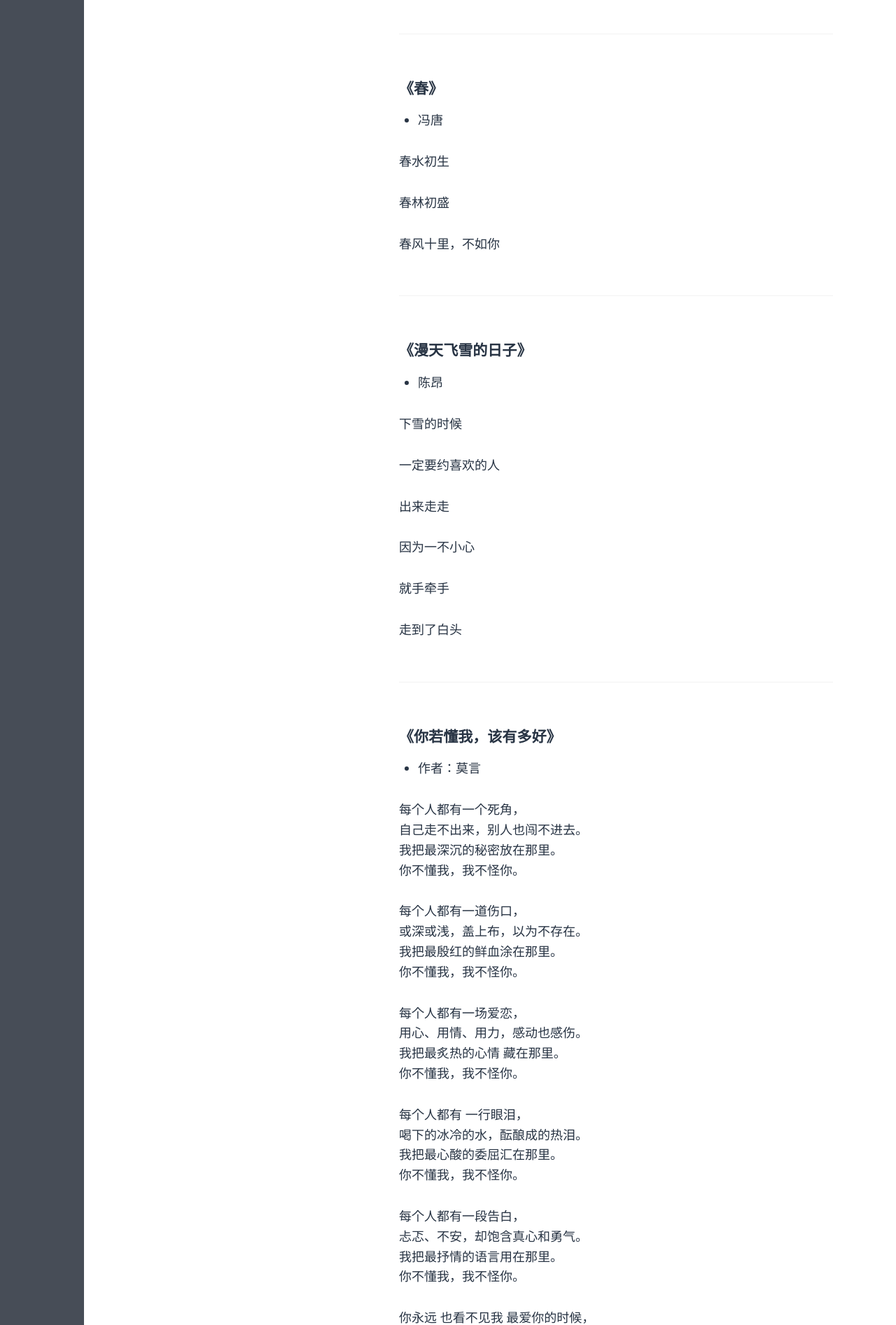
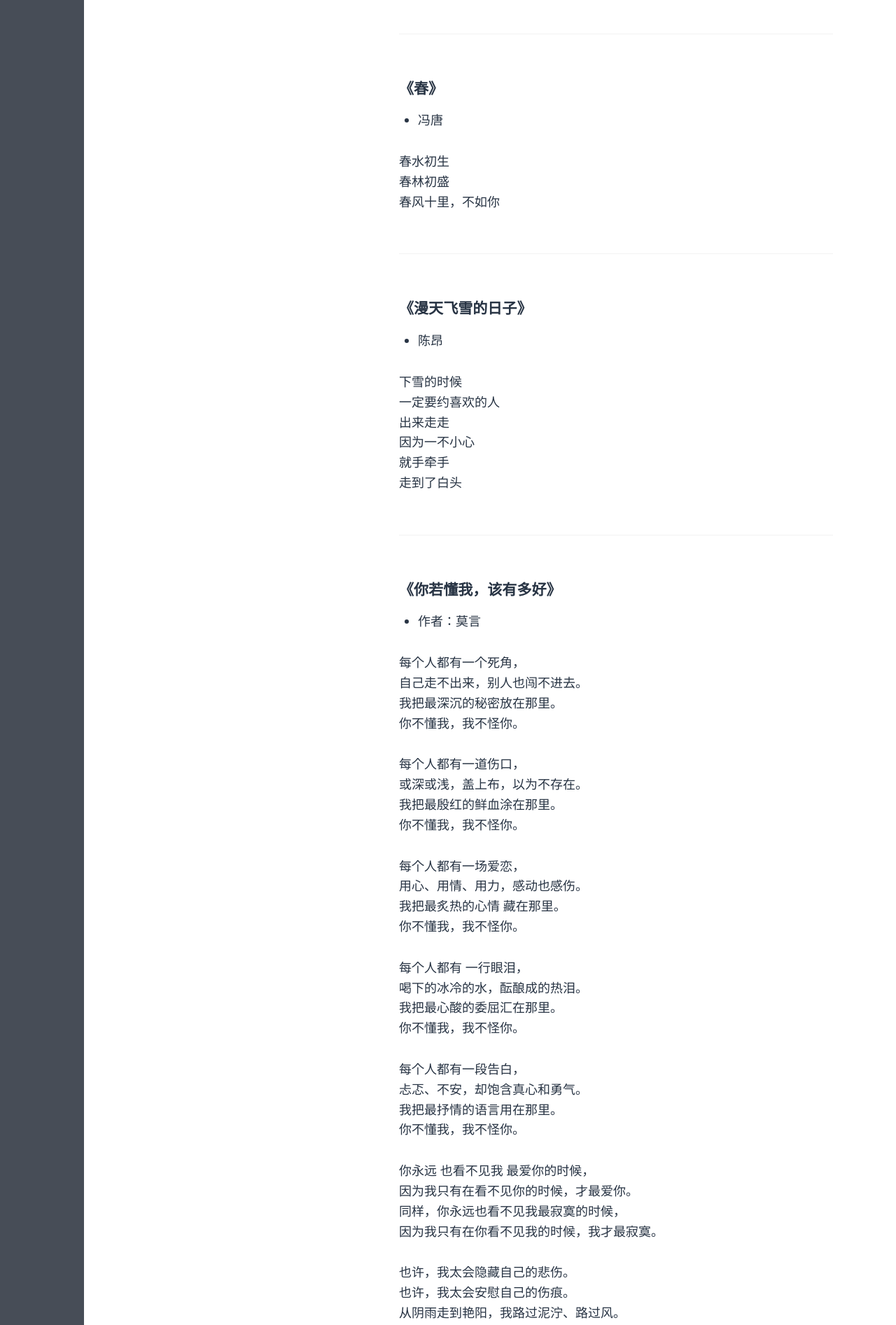
Before and after one commit to fzuo/baimafujinji, a Jekyll site: the page built from _posts/poem/2015-09-12-modern-poem-selection.md, in a window 1280 px wide. Shown: the part 1265-3158 px from the top of the page at 70% size. Built offline with Jekyll 4.4.1, drawn with Linux system fonts in a browser that asks for light colours; some web fonts are replaced.

```diff
--- a/_posts/poem/2015-09-12-modern-poem-selection.md
+++ b/_posts/poem/2015-09-12-modern-poem-selection.md
@@ -61,11 +61,9 @@ description: 近日，一首题为《你若懂我 该有多好》的小诗在微
 * 冯唐
 
 
-春水初生
-
-春林初盛
-
-春风十里，不如你
+春水初生<br>
+春林初盛<br>
+春风十里，不如你<br>
 
 -----------------------
 
@@ -74,17 +72,12 @@ description: 近日，一首题为《你若懂我 该有多好》的小诗在微
 * 陈昂
 
 
-下雪的时候
-
-一定要约喜欢的人
-
-出来走走
-
-因为一不小心
-
-就手牵手
-
-走到了白头
+下雪的时候<br>
+一定要约喜欢的人<br>
+出来走走<br>
+因为一不小心<br>
+就手牵手<br>
+走到了白头<br>
 
 -----------------------
 
```
